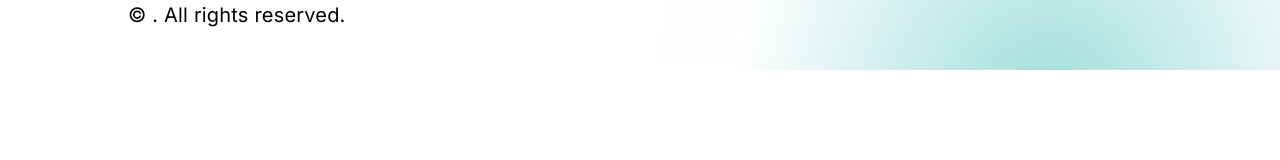
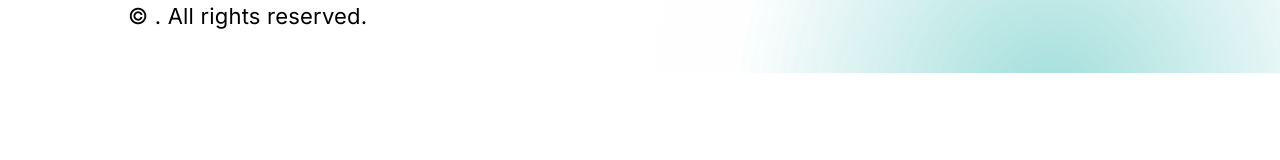
Before and after one commit to LukeFerris/origin-react-vertical-website, a React (Create React App) app: page / in a window 1280 px wide. Shown: the top 160 px of the page. Built offline with nearby package versions, Linux system fonts and the light colour scheme.

Commit message:
Added updated font sizing

```diff
--- a/src/theme.js
+++ b/src/theme.js
@@ -25,11 +25,11 @@ export const theme = createTheme({
       fontFamily: "Red Hat Display",
     },
     body1: {
-      fontSize: "20px", // add this line to change font size of non-heading text
+      fontSize: "22px", // add this line to change font size of non-heading text
       fontFamily: "Inter",
     },
     body: {
-      fontSize: "20px", // add this line to change font size of non-heading text
+      fontSize: "22px", // add this line to change font size of non-heading text
       fontFamily: "Inter",
     },
   },
```
Also changed, not shown: 1 other file (tests, documents, lock files or other folders).
